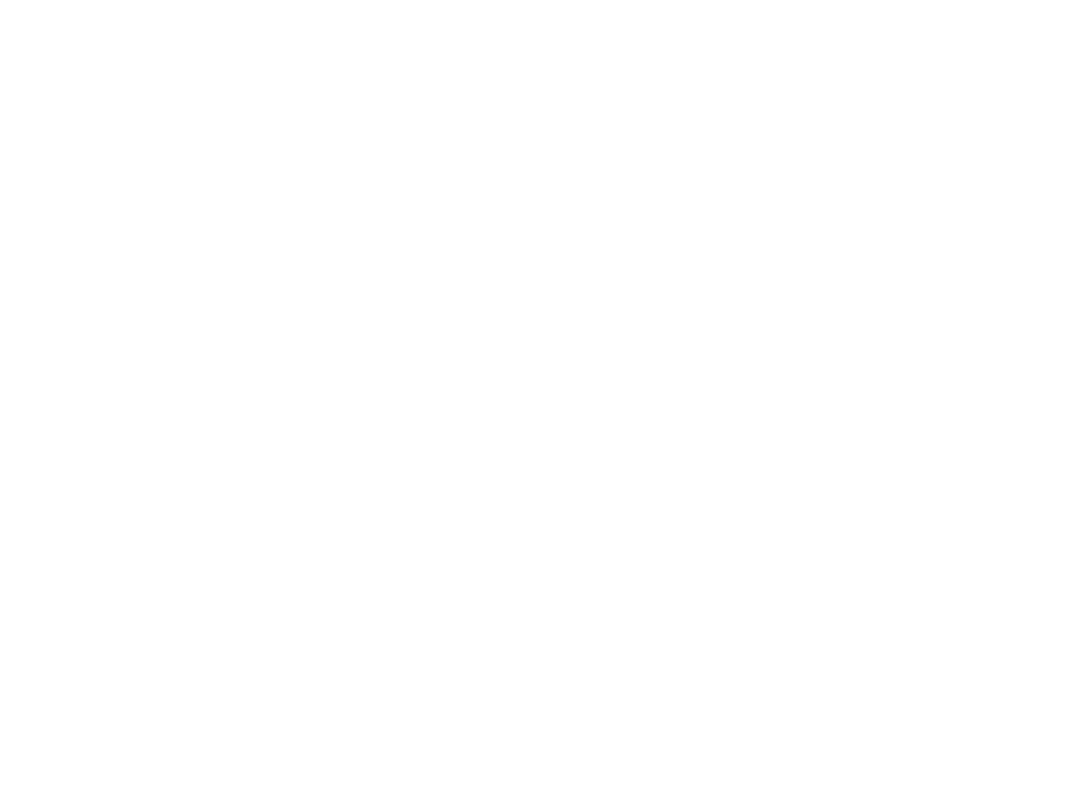
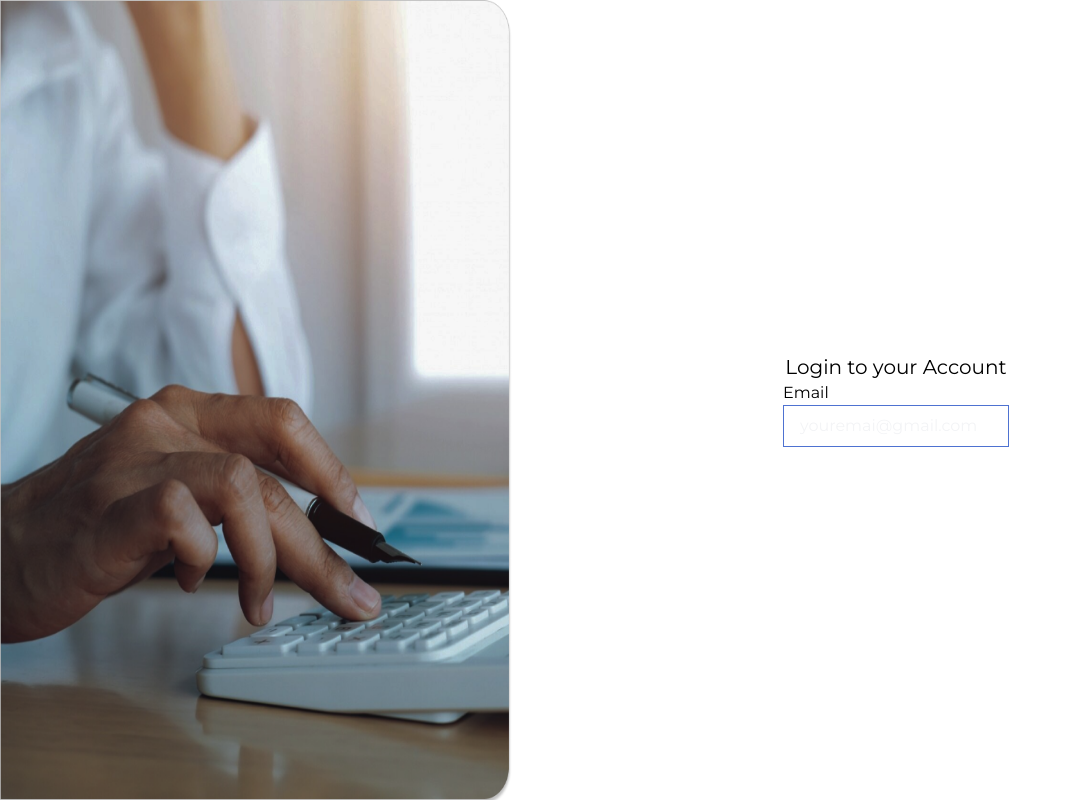
Before and after one commit to matincodes/tax-nigeria, a React (Create React App) app: page /login in a window 1280 px wide. Before the commit this address had no page. Shown: the whole page, without its empty margins (0-1072 px from the left). Built offline with nearby package versions, Linux system fonts and the light colour scheme.

Commit message:
adding new things

```diff
--- a/public/index.html
+++ b/public/index.html
@@ -17,7 +17,7 @@
     <link rel="manifest" href="%PUBLIC_URL%/manifest.json" />
     <link rel="preconnect" href="https://fonts.googleapis.com">
     <link rel="preconnect" href="https://fonts.gstatic.com" crossorigin>
-    <link href="https://fonts.googleapis.com/css2?family=Manrope:wght@200..800&display=swap" rel="stylesheet">
+    <link href="https://fonts.googleapis.com/css2?family=Manrope:wght@200..800&family=Montserrat:ital,wght@0,100..900;1,100..900&display=swap" rel="stylesheet">
     <!--
       Notice the use of %PUBLIC_URL% in the tags above.
       It will be replaced with the URL of the `public` folder during the build.
--- a/src/App.js
+++ b/src/App.js
@@ -3,12 +3,14 @@
 import "./App.css";
 import Home from "./components/home/home";
 import Dashboard from "./components/dashboard/dashboard";
+import Login from "./routes/login/login";
 
 const App = () => {
   return (
-    <div className="App w-full h-full text-zinc-700 text-[13px] sm:text-sm">
+    <div className="App">
         <Routes>
           <Route path="/" element={<Home />} />
+          <Route path="/login" element={<Login />} />
           <Route path="/dashboard" element={<Dashboard/>} />
         </Routes>
     </div>
--- /dev/null
+++ b/src/components/consultant-page/consultant-page.jsx
@@ -0,0 +1,9 @@
+const ConsultantPage = () => {
+    return (
+        <div>
+
+        </div>
+     );
+}
+
+export default ConsultantPage;
--- /dev/null
+++ b/src/routes/login/login.jsx
@@ -0,0 +1,22 @@
+import LoginBG from "../../assets/img/login-bg.png"
+
+const Login = () => {
+    return (
+        <div className="flex">
+            <div className="w-[40%] h-screen">
+                <img className="object-fill w-full h-full" src={LoginBG} alt="Login Background" />
+            </div>
+            <div className="w-[60%] flex flex-col justify-center items-center">
+                <h2 className="text-xl font-montserrat font-semi">Login to your Account</h2>
+                <form className="">
+                    <div className="flex flex-col">
+                        <label>Email</label>
+                        <input type="text" placeholder="youremai@gmail.com" className="border border-tax-blue py-2 px-4 placeholder:text-gray-100"/>
+                    </div>
+                </form>
+            </div>
+        </div>
+     );
+}
+
+export default Login;
--- a/tailwind.config.js
+++ b/tailwind.config.js
@@ -5,10 +5,12 @@
     extend: {
       colors:{
         "tax-gray": "#F2F2F2",
-        "tax-lime": "#B0C892"
+        "tax-lime": "#B0C892",
+        "tax-blue": "#4E72D1"
       },
       fontFamily: {
-        "manrope": ['Manrope', "sans-serif"]
+        "manrope": ['Manrope', "sans-serif"],
+        "montserrat": ['Montserrat', "sans-serif"]
       }
     },
   },
```
Also changed, not shown: src/assets/img/login-bg.png (added).
